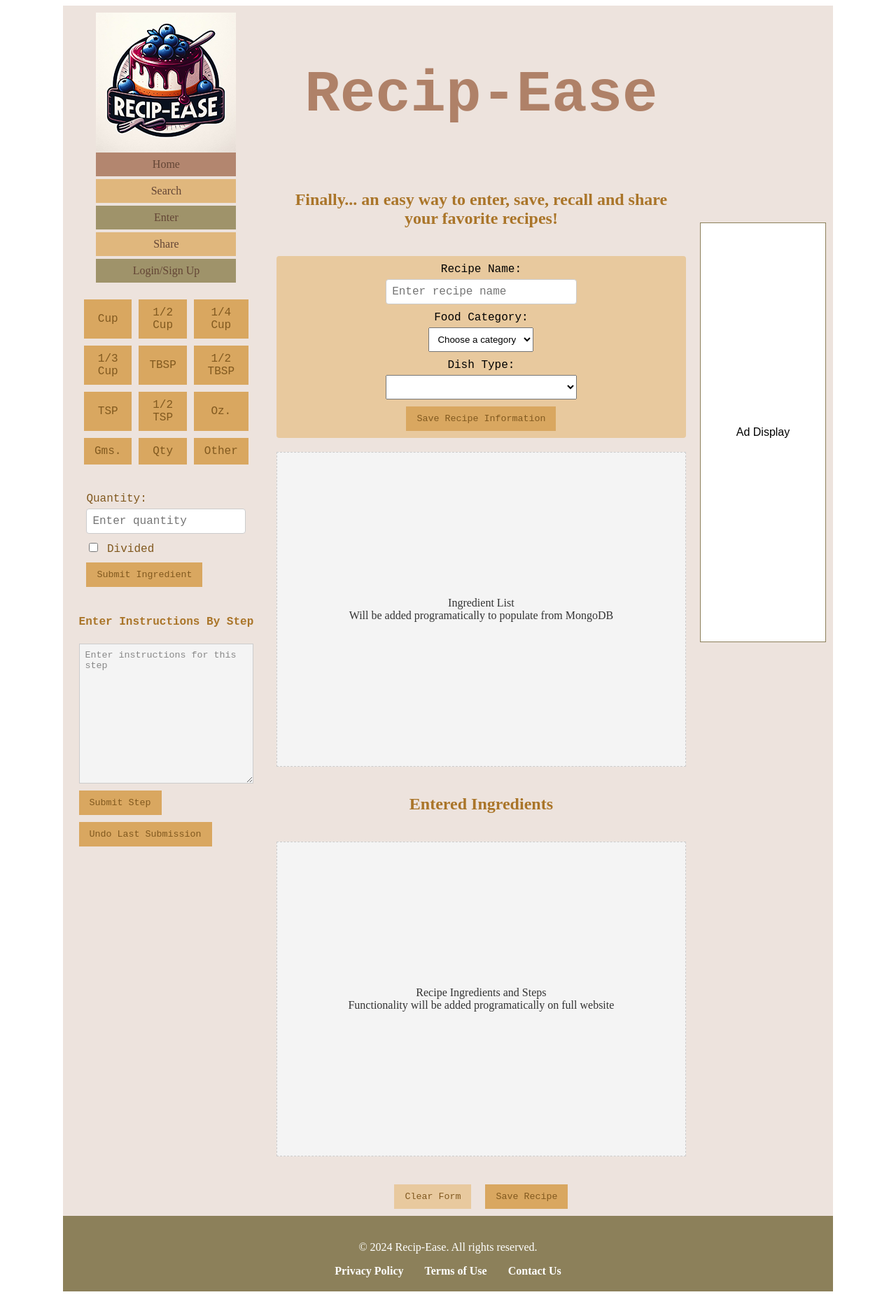
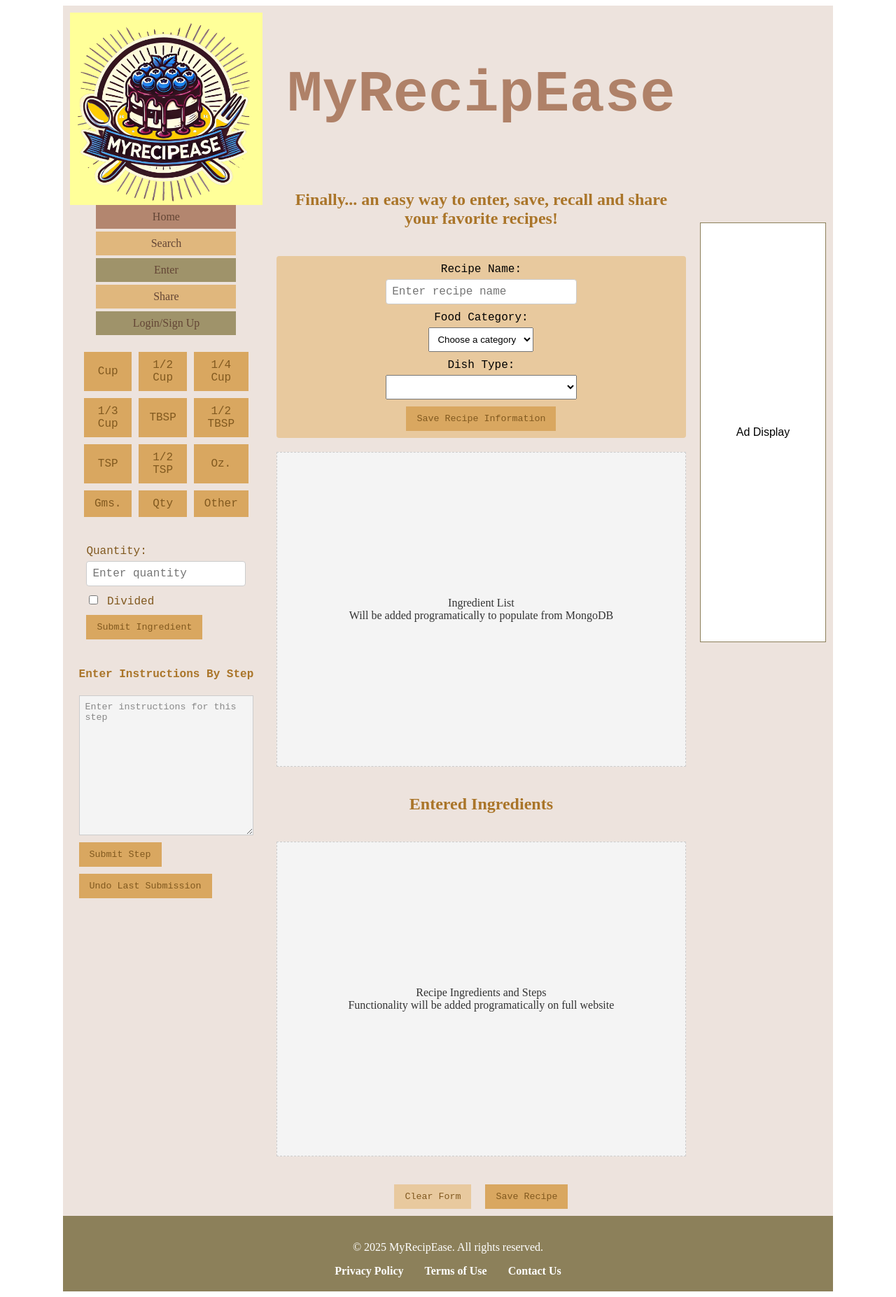
Before and after one commit to mikeyrat/Recip-Ease, a website: page enter.html in a window 1280 px wide. Shown: the whole page at 70% size. Drawn offline with nearby package versions, Linux system fonts and the light colour scheme; a web font is replaced by a local one.

Commit message:
Update changing name of site and logo

```diff
--- a/enter.html
+++ b/enter.html
@@ -3,7 +3,7 @@
 <head>
     <meta charset="utf-8">
     <link href="https://fonts.googleapis.com/css2?family=Rockwell&display=swap" rel="stylesheet">
-    <title>Recip-Ease Enter Page</title>
+    <title>MyRecipEase Enter Page</title>
     <link rel="stylesheet" href="main.css">
 	<link rel="stylesheet" href="stylesheet.css">
 	<script src="https://cdnjs.cloudflare.com/ajax/libs/mustache.js/2.3.0/mustache.js"></script>
@@ -13,7 +13,7 @@
         <div id="mediaQueryMessage"></div>
         <section class="leftCol">
             <a href="/" title="Go to homepage">
-                <img src="/images/recipeaselogo.png" alt="Recip-ease Logo - Click to go to homepage" style="max-width: 100%;">
+                <img src="/images/myrecipeslogo.png" alt="MyRecipEase Logo - Click to go to homepage" style="max-width: 100%;">
             </a>
             <div id="navigation-placeholder"></div>
 			<div id="button-grid-placeholder"></div>
@@ -36,7 +36,7 @@
 			</form>
         </section>
         <section class="centerCol">
-            <h1 id="siteName">Recip-Ease</h1>
+            <h1 id="siteName">MyRecipEase</h1>
 			<h2 id="tagline">Finally... an easy way to enter, save, recall and share your favorite recipes!</h2>
 			<div class="recipe-entry">
 				<form id="recipeForm">
--- a/templates.js
+++ b/templates.js
@@ -11,7 +11,7 @@
 
 const footerTemplate = `
     <footer class="site-footer">
-        <p>© 2024 Recip-Ease. All rights reserved.</p>
+        <p>© 2025 MyRecipEase. All rights reserved.</p>
         <nav>
             <ul>
                 <li><a href="/privacy">Privacy Policy</a></li>
```
Also changed, not shown: index.html (+3 -3 lines), recipe.html (+3 -3 lines), search.html (+3 -3 lines), share.html (+3 -3 lines), signin.html (+3 -3 lines), images/myrecipeslogo.png (added), images/myrecipeslogo.webp (added), images/recipe09.jpg (added), images/recipe09.png (added).
